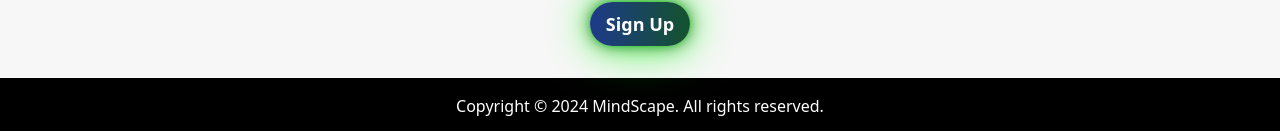
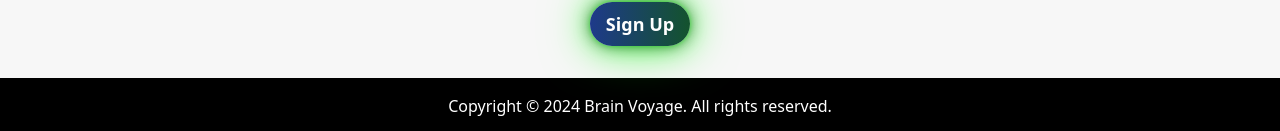
Before and after one commit to joshi987/postiveEnglish, a React (Vite) app in the folder Frontend/: page / in a window 1280 px wide. Shown: the part 1824-1955 px from the top of the page. Built offline with nearby package versions, Linux system fonts and the light colour scheme; no server answers.

Commit message:
updation in eslint-plugin-react@7.34.3

```diff
--- a/Frontend/package.json
+++ b/Frontend/package.json
@@ -24,7 +24,7 @@
     "@types/react-dom": "^18.3.0",
     "@vitejs/plugin-react": "^4.3.1",
     "autoprefixer": "^10.4.19",
-    "eslint": "^9.6.0",
+    "eslint": "^8.35.0",
     "eslint-plugin-react": "^7.34.3",
     "eslint-plugin-react-hooks": "^4.6.2",
     "eslint-plugin-react-refresh": "^0.4.7",
--- a/Frontend/src/componets/Footer.jsx
+++ b/Frontend/src/componets/Footer.jsx
@@ -3,7 +3,7 @@ import React from 'react';
 function Footer() {
   return (
     <div className="bg-black text-white p-4 text-center">
-        Copyright © 2024 MindScape. All rights reserved.
+        Copyright © 2024 Brain Voyage. All rights reserved.
     </div>
   );
 }
```
Also changed, not shown: 1 other file (tests, documents, lock files or other folders).
